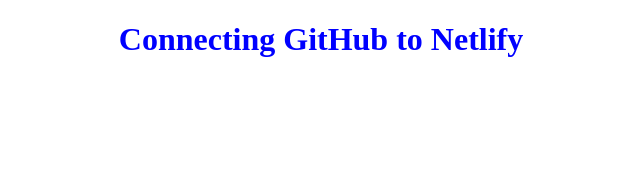
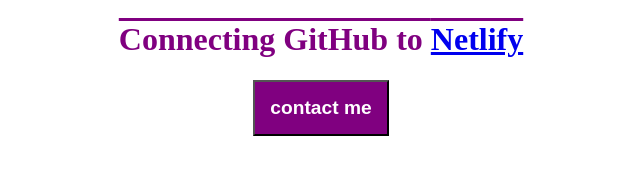
Before and after one commit to lerato-mella/new-repository, a plain HTML site: page index.html in a window 1280 px wide. Shown: the whole page, without its empty margins (319-959 px from the left). Drawn offline with Linux system fonts and the light colour scheme.

Commit message:
added button

```diff
--- a/index.html
+++ b/index.html
@@ -7,8 +7,8 @@
     <link rel="stylesheet" href="style.css">
 </head>
 <body>
-   <h1>Connecting GitHub to <a href="https://www.netlify.com/"></a> Netlify </a> </h1>
-
+   <h1>Connecting GitHub to <a href="https://www.netlify.com/">Netlify</a>   </h1>
+<button class="contact-button" ><a href="mailto:leratomella02@gmail.com" class="button-link">contact me</a></button>
 <script src="script.js"></script>
 </body>
 </html>
--- a/style.css
+++ b/style.css
@@ -1,4 +1,18 @@
 h1{
     text-align: center;
-    color: blue;
+    color: purple;
+    text-decoration: overline;
 }
+.contact-button{
+    display: block;
+    margin: auto;
+    background-color: purple;
+    padding: 15px 15px;
+   font-weight: bold;
+   font-size: larger;
+
+}
+.button-link{
+    text-decoration: none;
+    color: white;
+}
```
